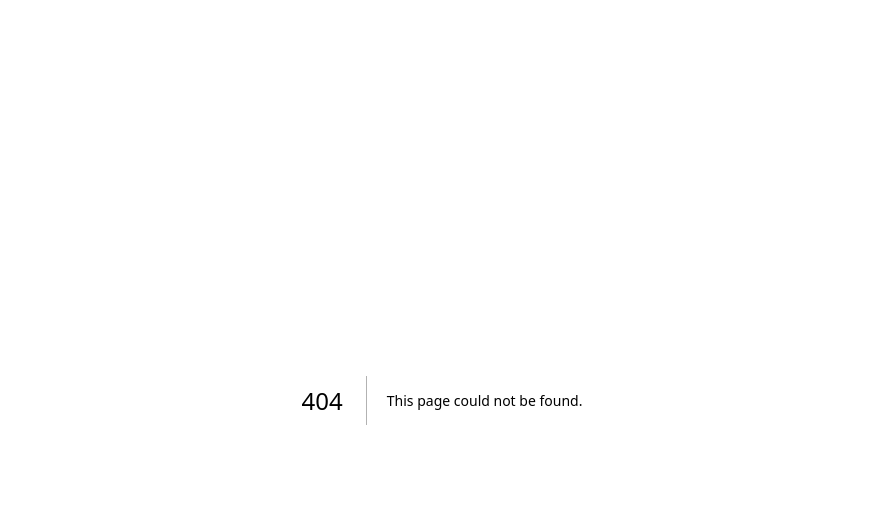
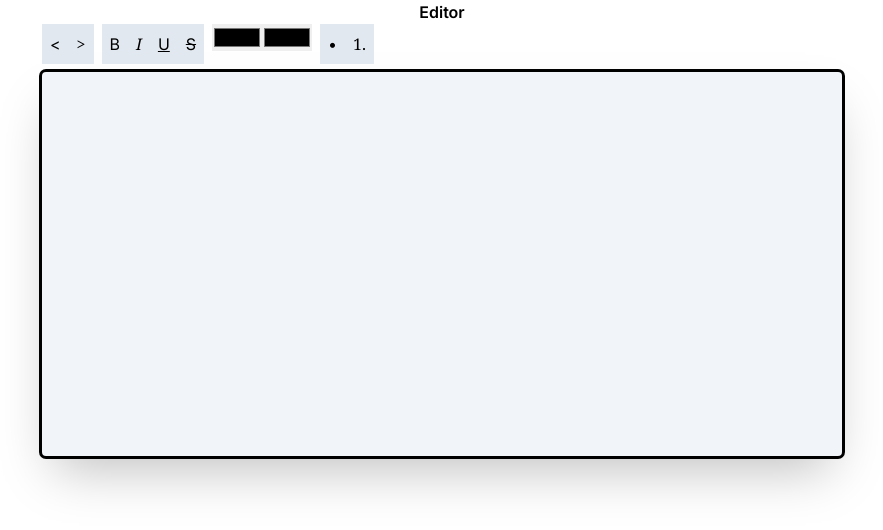
Before and after one commit to m-saim-786/next-app-store, a Next.js app: page /apps/editor in a window 1280 px wide. Before the commit this address had no page. Shown: the top 530 px of the page, without its empty margins (198-1081 px from the left). Built offline with nearby package versions, Linux system fonts and the light colour scheme.

Commit message:
Add editor component

```diff
--- /dev/null
+++ b/app/apps/editor/page.tsx
@@ -0,0 +1,12 @@
+import Toolbar from "@/components/editor/Toolbar";
+
+export default async function Editor() {
+  return <>
+    <main className="mx-auto w-[50rem]">
+      <h1 className="text-center font-semibold">Editor</h1>
+
+      <Toolbar />
+      <div contentEditable="true" className="bg-slate-100 w-full h-96 rounded outline shadow-2xl p-5"></div>
+    </main>
+  </>
+}
--- a/app/apps/page.tsx
+++ b/app/apps/page.tsx
@@ -11,6 +11,9 @@ export default function Apps() {
         <li>
           <Link href={"/apps/stopwatch"}>Stopwatch</Link>
         </li>
+        <li>
+          <Link href={"/apps/editor"}>Editor</Link>
+        </li>
       </ul>
     </main>
   );
--- /dev/null
+++ b/components/editor/Toolbar.tsx
@@ -0,0 +1,63 @@
+"use client"
+const Toolbar = () => {
+
+  const handleBold = () => {
+    document.execCommand("bold")
+  }
+
+  const handleItlic = () => {
+    document.execCommand("italic")
+  }
+
+  const handleUnderline = () => {
+    document.execCommand("underline")
+  }
+
+  const handleStrikeThrough = () => {
+    document.execCommand("strikeThrough")
+  }
+
+  const handleBackColorChange = (e: React.ChangeEvent<HTMLInputElement>) => {
+    document.execCommand("backColor", false, e.target.value)
+  }
+
+  const handleFontColorChange = (e: React.ChangeEvent<HTMLInputElement>) => {
+    document.execCommand("foreColor", false, e.target.value)
+  }
+
+  const handleUndo = () => {
+    document.execCommand("undo")
+  }
+
+  const handleRedo = () => {
+    document.execCommand("redo")
+  }
+
+  return (
+    <div className="mb-2 flex space-x-2">
+      <div>
+        <button onClick={handleUndo} className="bg-slate-200 outline-1 p-2">{"<"}</button>
+        <button onClick={handleRedo} className="bg-slate-200 outline-1 p-2 font-serif">{">"}</button>
+      </div>
+
+      <div>
+        <button onClick={handleBold} className="bg-slate-200 outline-1 p-2">B</button>
+        <button onClick={handleItlic} className="bg-slate-200 outline-1 p-2 font-serif"><em>I</em></button>
+        <button onClick={handleUnderline} className="bg-slate-200 outline-1 p-2 underline">U</button>
+        <button onClick={handleStrikeThrough} className="bg-slate-200 outline-1 p-2 line-through">S</button>
+      </div>
+
+      <div>
+        <input type="color" onChange={handleBackColorChange}/>
+        <input type="color" onChange={handleFontColorChange}/>
+      </div>
+
+      <div>
+        <button onClick={handleBold} className="bg-slate-200 outline-1 p-2">•</button>
+        <button onClick={handleItlic} className="bg-slate-200 outline-1 p-2 font-serif">1.</button>
+      </div>
+    </div>
+  );
+};
+
+export default Toolbar;
```
